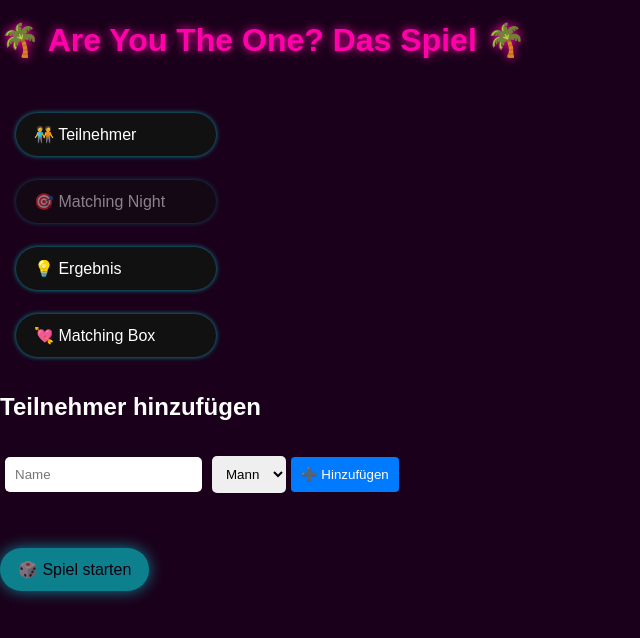
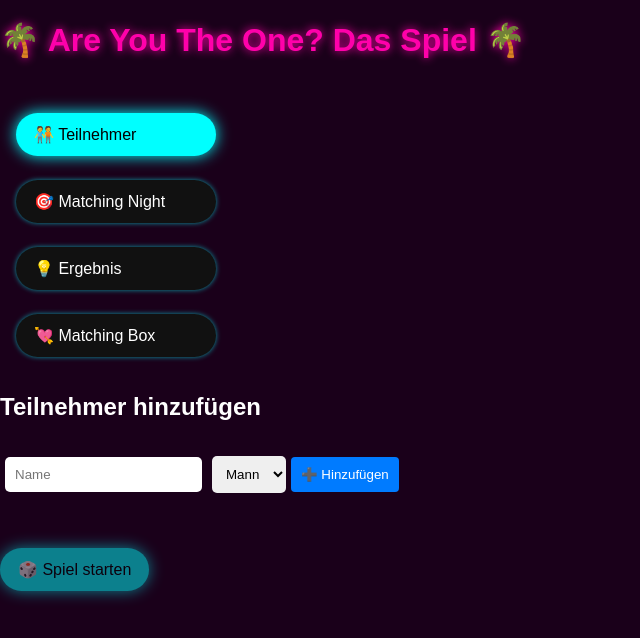
Before and after one commit to paulseeland/are-you-the-one-game, a React (Vite) app: page / in a window 1280 px wide. Shown: the top 638 px of the page, without its empty margins (0-640 px from the left). Built offline with nearby package versions, Linux system fonts and the light colour scheme.

Commit message:
Update Tabs.jsx

```diff
--- a/src/components/Tabs.jsx
+++ b/src/components/Tabs.jsx
@@ -3,9 +3,9 @@
 
 export default function Tabs({ current, setCurrent, available }) {
   const tabs = [
-    { key: 'setup', label: '🧑‍🤝‍🧑 Teilnehmer' },
-    { key: 'match', label: '🎯 Matching Night' },
-    { key: 'lights', label: '💡 Ergebnis' },
+    { key: 'playerForm', label: '🧑‍🤝‍🧑 Teilnehmer' },
+    { key: 'matchingNight', label: '🎯 Matching Night' },
+    { key: 'results', label: '💡 Ergebnis' },
     { key: 'matchingBox', label: '💘 Matching Box' },
   ];
 
```
